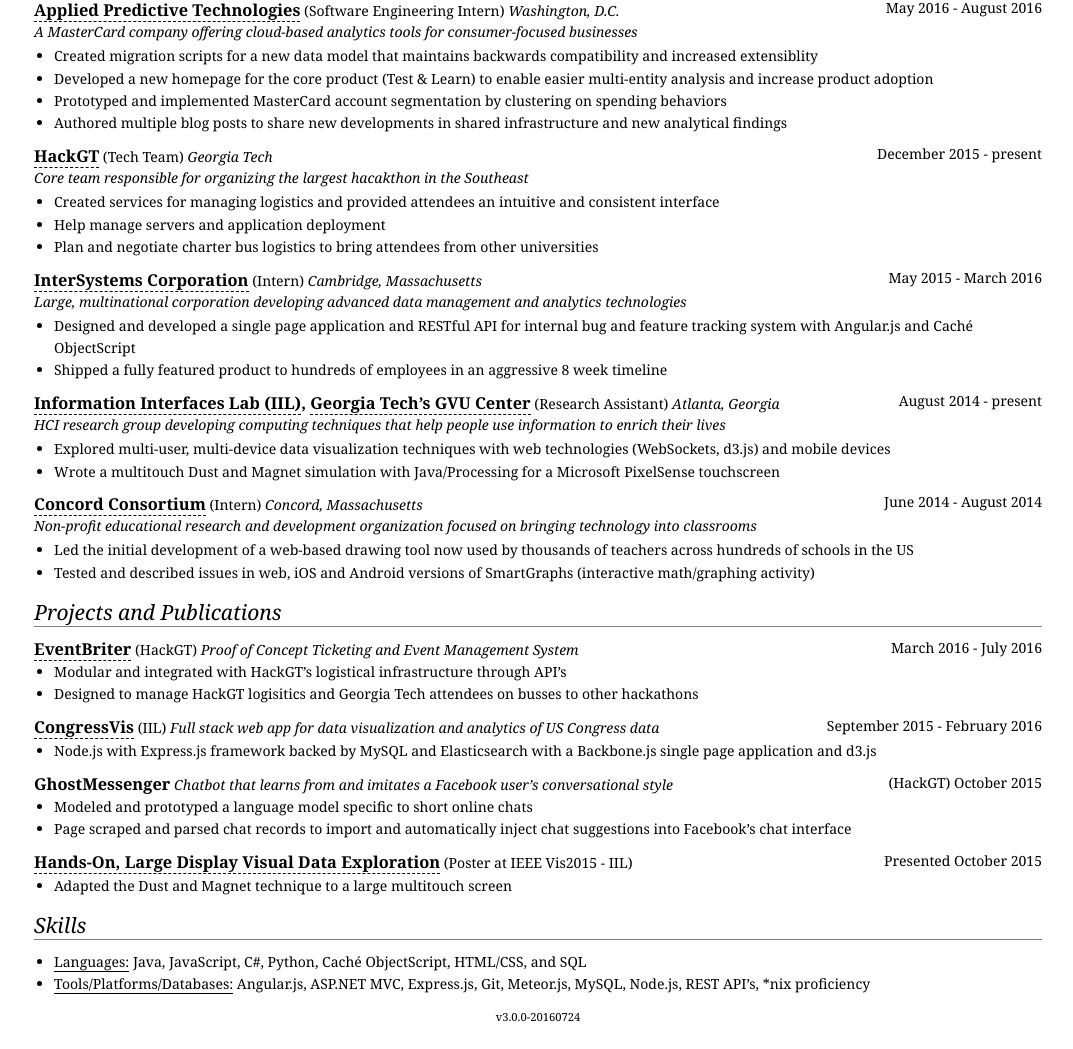
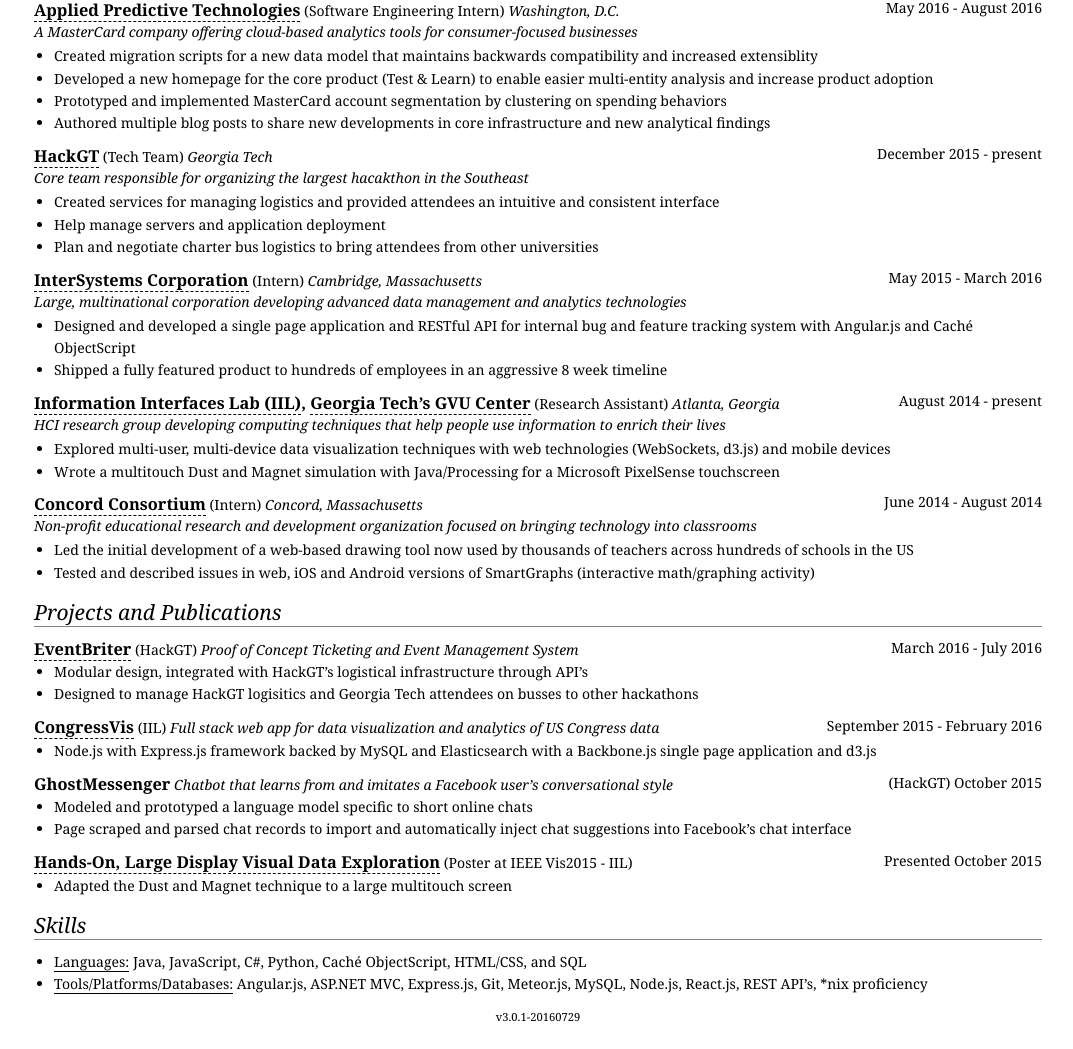
Before and after one commit to bunsenmcdubbs/bunsenmcdubbs.github.io, a Jekyll site: the page resume/index.html, which Jekyll copies as it is, in a window 1280 px wide. Shown: the part 353-1402 px from the top of the page, without its empty margins (102-1175 px from the left). Built offline with Jekyll 4.4.1, drawn with Linux system fonts in a browser that asks for light colours.

Commit message:
slight wording change

```diff
--- a/resume/index.html
+++ b/resume/index.html
@@ -63,9 +63,7 @@
       <h3>Georgia Institute of Technology</h3>
       <span class='loc'>Atlanta, Georgia</span>
       <span class='date'>Anticipated Graduation: December 2017</span>
-      <!-- TODO figure out why this is spliting into two lines on print form -->
       <p class="des">Pursuing a Bachelors of Science in Computer Science
-        <!-- with Information Internetworks and Intelligence threads --></p>
       <ul>
         <li><p><span class="label">Research:</span>
           Information Interfaces Lab at the GVU Center with PI Dr. John Stasko</p></li>
@@ -104,7 +102,7 @@
         <li><p>Prototyped and implemented MasterCard account segmentation
           by clustering on spending behaviors</p></li>
         <li><p>Authored multiple blog posts to share new developments in
-          shared infrastructure and new analytical findings</p></li>
+          core infrastructure and new analytical findings</p></li>
       </ul>
     </div>
 
@@ -205,7 +203,7 @@
       <span class='des'>Proof of Concept Ticketing and Event Management System</span>
       <span class="date">March 2016 - July 2016</span>
       <ul>
-        <li><p>Modular and integrated with HackGT&rsquo;s
+        <li><p>Modular design, integrated with HackGT&rsquo;s
           logistical infrastructure through API&rsquo;s</p></li>
         <li><p>Designed to manage HackGT logisitics and Georgia Tech
           attendees on busses to other hackathons</p></li>
@@ -286,7 +284,7 @@
         Cach&eacute; ObjectScript, HTML/CSS, and SQL</p></li>
       <li><p><span class="label">Tools/Platforms/Databases:</span>
         Angular.js, ASP.NET MVC, Express.js, Git, Meteor.js,
-        MySQL, Node.js, REST API&rsquo;s, *nix proficiency</p></li>
+        MySQL, Node.js, React.js, REST API&rsquo;s, *nix proficiency</p></li>
     </ul>
 
   </section>
@@ -318,7 +316,7 @@
 <footer>
   <!-- <small>References available upon request</small> -->
   <!-- <p>Have a great day!</p> -->
-  <small>v3.0.0-20160724</small>
+  <small>v3.0.1-20160729</small>
 </footer>
 
 <script>
```
